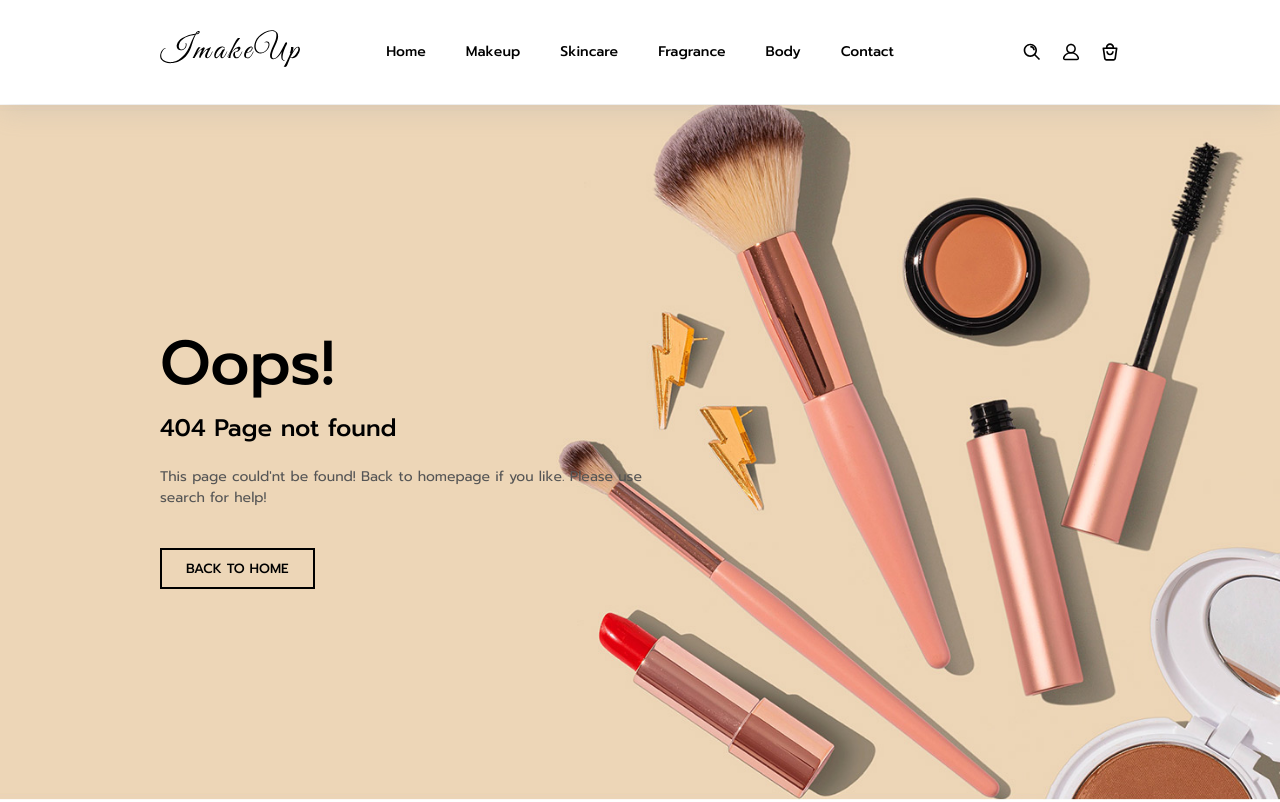
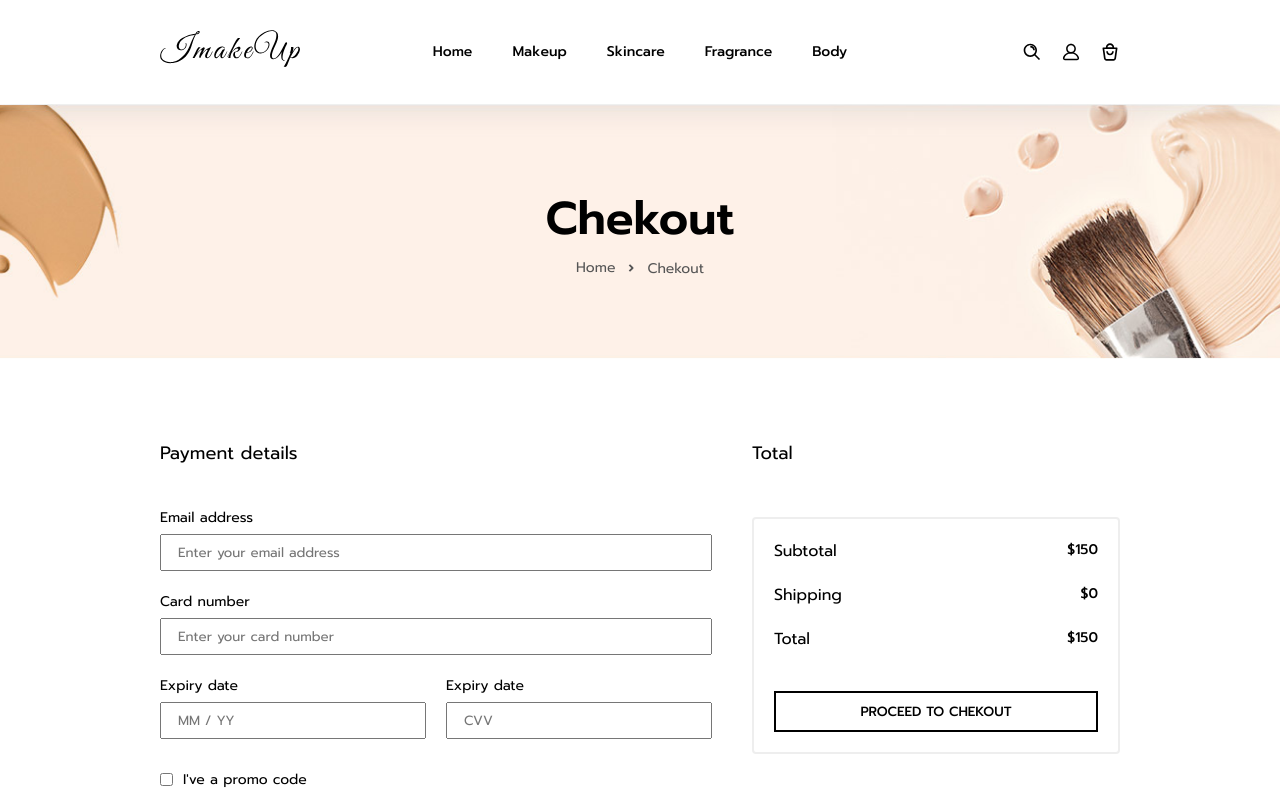
Before and after one commit to otma1ne/makeup_app, a Vue app: page /checkout in a window 1280 px wide. Shown: the top 802 px of the page. Built offline with nearby package versions, Linux system fonts and the light colour scheme.

Commit message:
add checkout page

```diff
--- a/package.json
+++ b/package.json
@@ -1,5 +1,5 @@
 {
-  "name": "ImakeUp",
+  "name": "Makeup",
   "version": "0.1.0",
   "private": true,
   "scripts": {
--- a/src/App.vue
+++ b/src/App.vue
@@ -31,6 +31,16 @@ export default {
 :root {
   --primaryColor: #f4a678;
   --textColor: #555;
+}
+
+::-moz-selection {
+  color: white;
+  background: var(--primaryColor);
+}
+
+::selection {
+  color: white;
+  background: var(--primaryColor);
 }
 
 * {
@@ -137,6 +147,18 @@ a {
 
 input[type="text"] {
   padding: 10px 24px;
+  transition: 0.3s ease-in-out;
+}
+
+input[type="text"]:focus,
+input[type="email"]:focus,
+input[type="password"]:focus,
+input[type="number"]:focus {
+  border: 2px solid black;
+}
+
+input[type="checkbox"] {
+  accent-color: black;
 }
 
 select {
--- a/src/components/NavBar.vue
+++ b/src/components/NavBar.vue
@@ -10,12 +10,11 @@
           </div>
         </router-link>
         <ul class="menu" :class="{ active: isShowMenu }">
-          <li>Home</li>
-          <li>Makeup</li>
-          <li>Skincare</li>
-          <li>Fragrance</li>
-          <li>Body</li>
-          <li>Contact</li>
+          <li><router-link :to="{ name: 'shop' }">Home</router-link></li>
+          <li><router-link :to="{ name: 'shop' }">Makeup</router-link></li>
+          <li><router-link :to="{ name: 'shop' }">Skincare</router-link></li>
+          <li><router-link :to="{ name: 'shop' }">Fragrance</router-link></li>
+          <li><router-link :to="{ name: 'shop' }">Body</router-link></li>
         </ul>
         <div class="icons">
           <searchIcon class="search__icon" @click="showSearch(true)" />
--- a/src/components/OverlayCom.vue
+++ b/src/components/OverlayCom.vue
@@ -30,7 +30,7 @@ export default {
   left: 0;
   width: 100%;
   height: 100vh;
-  background: rgba(0, 0, 0, 0.3);
+  background: rgba(0, 0, 0, 0.5);
   z-index: 10;
 }
 
--- a/src/components/ProductModal.vue
+++ b/src/components/ProductModal.vue
@@ -136,7 +136,7 @@ export default {
 
 .product__modal .details__container .product__price {
   margin-top: 15px;
-  font-size: 22px;
+  font-size: 18px;
   font-weight: 600;
 }
 
@@ -176,4 +176,34 @@ export default {
   color: white;
   width: 50%;
 }
+
+@media only screen and (max-width: 992px) {
+  .product__modal {
+    grid-template-columns: 1fr;
+    gap: 20px;
+  }
+
+  .product__modal .details__container {
+    padding: 20px 40px;
+  }
+
+  .product__modal .details__container svg.close__icon {
+    top: 10px;
+    right: 20px;
+  }
+
+  .product__modal .img__container {
+    position: relative;
+    padding-top: 50%;
+  }
+}
+
+@media only screen and (max-width: 500px) {
+  .product__modal .details__container .product__name {
+    font-size: 20px;
+  }
+  .product__modal .details__container button.primary__btn {
+    width: 100%;
+  }
+}
 </style>
--- a/src/router/index.js
+++ b/src/router/index.js
@@ -5,6 +5,7 @@ import ShopView from "../views/ShopView.vue";
 import DetailsView from "../views/DetailsView.vue";
 import CartView from "../views/CartView.vue";
 import NotfoundView from "../views/NotfoundView.vue";
+import CheckoutView from "../views/CheckoutView.vue";
 
 Vue.use(VueRouter);
 
@@ -30,6 +31,11 @@ const routes = [
     component: CartView,
   },
   {
+    path: "/checkout",
+    name: "checkout",
+    component: CheckoutView,
+  },
+  {
     path: "**",
     name: "notfound",
     component: NotfoundView,
--- /dev/null
+++ b/src/views/CheckoutView.vue
@@ -0,0 +1,247 @@
+<template>
+  <section class="checkout">
+    <div class="breadcrumb__container">
+      <div class="title">Chekout</div>
+      <ul>
+        <li>Home<chevronIcon height="22" /></li>
+        <li>Chekout</li>
+      </ul>
+    </div>
+    <div class="max__width">
+      <div class="checkout__container">
+        <div class="payment__container">
+          <div class="title">Payment details</div>
+          <form class="payment__details">
+            <div class="inputs">
+              <div class="input__labled email">
+                <label for="email_input">Email address</label>
+                <input
+                  type="email"
+                  id="email_input"
+                  placeholder="Enter your email address"
+                />
+              </div>
+              <div class="input__labled card__number">
+                <label for="card__number">Card number</label>
+                <input
+                  type="text"
+                  id="card__number"
+                  placeholder="Enter your card number"
+                />
+              </div>
+              <div class="input__labled expiry__date">
+                <label for="expiry__date">Expiry date</label>
+                <input type="text" id="expiry__date" placeholder="MM / YY" />
+              </div>
+              <div class="input__labled cvv">
+                <label for="cvv">Expiry date</label>
+                <input type="text" id="cvv" placeholder="CVV" />
+              </div>
+            </div>
+            <div class="check__input">
+              <input type="checkbox" id="has__promo" v-model="hasPromo" />
+              <label for="has__promo">I've a promo code</label>
+            </div>
+            <div class="input__labled .promo__input" v-if="hasPromo">
+              <label for="promo">Code promo</label>
+              <input type="text" id="promo" placeholder="Enter code promo" />
+            </div>
+            <button class="primary__btn">Make payment</button>
+          </form>
+        </div>
+        <div class="total__container">
+          <div class="total__container__header">
+            <h4>Total</h4>
+          </div>
+          <div class="total__container__body">
+            <div class="item">
+              <div class="name">Subtotal</div>
+              <div class="value">$150</div>
+            </div>
+            <div class="item">
+              <div class="name">Shipping</div>
+              <div class="value">$0</div>
+            </div>
+            <div class="item">
+              <div class="name">Total</div>
+              <div class="value">$150</div>
+            </div>
+            <button class="primary__btn">Proceed to Chekout</button>
+          </div>
+        </div>
+      </div>
+    </div>
+  </section>
+</template>
+
+<script>
+import chevronIcon from "@/assets/icons/chevron right 1.svg";
+
+export default {
+  components: {
+    chevronIcon,
+  },
+  data() {
+    return {
+      hasPromo: false,
+    };
+  },
+};
+</script>
+
+<style scoped>
+.checkout {
+  margin-top: 104px;
+}
+
+.checkout .breadcrumb__container {
+  display: flex;
+  flex-direction: column;
+  align-items: center;
+  gap: 4px;
+  padding: 80px 0;
+  background: url(@/assets/images/Breadcrumb_bg.jpg);
+  background-position: center;
+  background-size: cover;
+}
+
+.checkout .breadcrumb__container .title {
+  font-size: 46px;
+  font-weight: 600;
+}
+
+.checkout .breadcrumb__container ul {
+  display: flex;
+  align-items: center;
+  gap: 5px;
+  font-size: 14px;
+}
+
+.checkout .breadcrumb__container ul li {
+  display: flex;
+  align-content: center;
+  gap: 5px;
+  color: var(--textColor);
+}
+
+.checkout .breadcrumb__container ul li svg {
+  fill: var(--textColor);
+}
+
+.checkout .checkout__container {
+  padding: 80px 0;
+  display: grid;
+  grid-template-columns: 1.5fr 1fr;
+  gap: 40px;
+}
+
+.checkout .checkout__container .title {
+  font-size: 18px;
+}
+.checkout .checkout__container .payment__details {
+  margin-top: 40px;
+}
+.checkout .checkout__container .payment__details .inputs {
+  display: grid;
+  grid-template-columns: repeat(2, 1fr);
+  grid-template-areas:
+    "email__input email__input"
+    "card__number card__number"
+    "expiry__date cvv";
+  gap: 20px;
+}
+.checkout .checkout__container .payment__details .inputs input {
+  width: 100%;
+}
+
+.checkout .checkout__container .payment__details .input__labled.email {
+  grid-area: email__input;
+}
+
+.checkout .checkout__container .payment__details .input__labled.card__number {
+  grid-area: card__number;
+}
+
+.checkout .checkout__container .payment__details .input__labled.expiry__date {
+  grid-area: expiry__date;
+}
+
+.checkout .checkout__container .payment__details .input__labled.cvv {
+  grid-area: cvv;
+}
+
+.checkout .checkout__container .payment__details .check__input {
+  margin: 30px 0 10px 0;
+  display: flex;
+  align-items: center;
+  gap: 10px;
+  font-size: 14px;
+}
+
+.checkout .checkout__container .payment__details .primary__btn {
+  margin-top: 40px;
+  width: 100%;
+}
+
+.checkout .checkout__container .total__container__header h4 {
+  font-size: 18px;
+  font-weight: 400;
+}
+
+.checkout .checkout__container .total__container__body {
+  margin-top: 50px;
+  border: 2px solid #eee;
+  padding: 20px;
+  border-radius: 4px;
+  display: flex;
+  flex-direction: column;
+  gap: 20px;
+}
+
+.checkout .checkout__container .total__container__body .item {
+  display: flex;
+  justify-content: space-between;
+}
+
+.checkout
+  .checkout__container
+  .total__container
+  .total__container__body
+  .item
+  .value {
+  font-size: 14px;
+  font-weight: 500;
+}
+
+.checkout
+  .checkout__container
+  .total__container
+  .total__container__body
+  button {
+  margin-top: 20px;
+  width: 100%;
+}
+
+@media screen and (max-width: 992px) {
+  .checkout .checkout__container {
+    grid-template-columns: 1fr;
+  }
+}
+
+@media screen and (max-width: 768px) {
+  .checkout .breadcrumb__container {
+    padding: 40px 0;
+  }
+
+  .checkout .breadcrumb__container .title {
+    font-size: 36px;
+    font-weight: 600;
+  }
+}
+
+@media screen and (max-width: 600px) {
+  .checkout {
+    margin-top: 97px;
+  }
+}
+</style>
```
